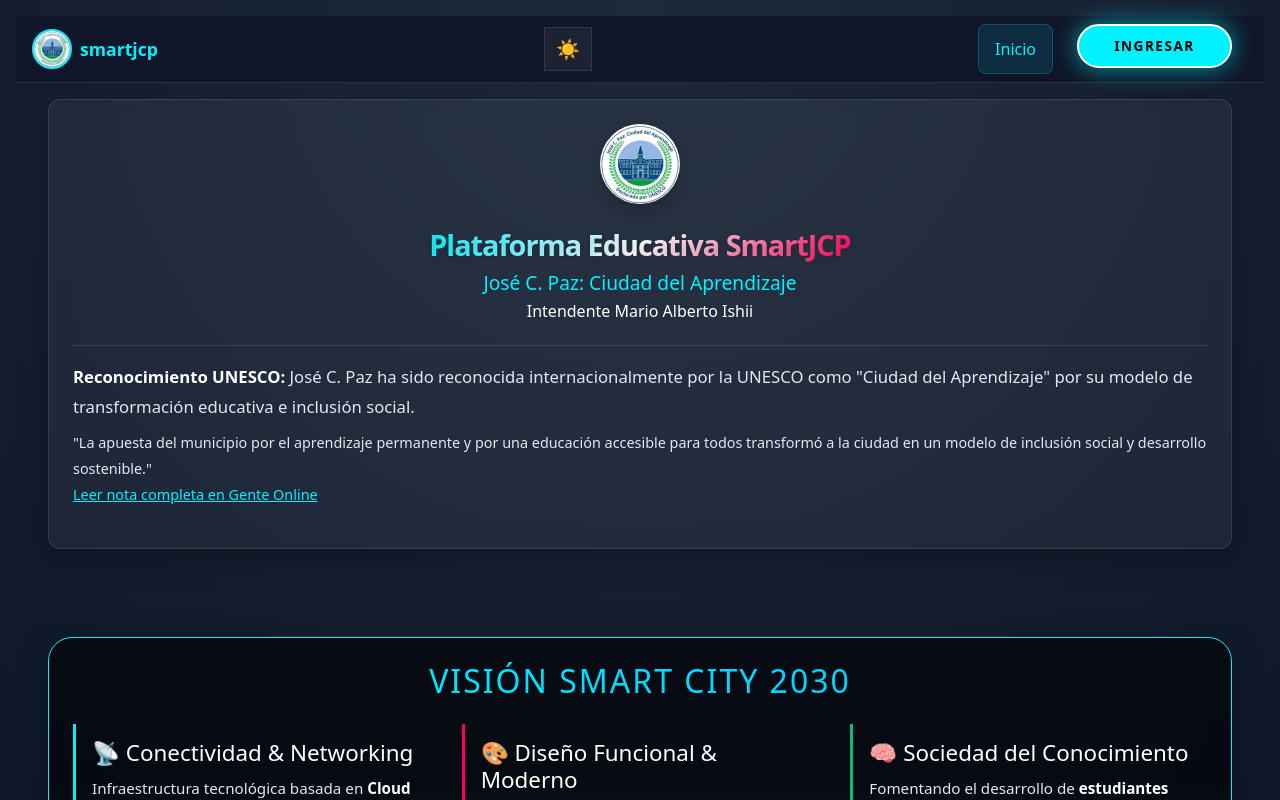
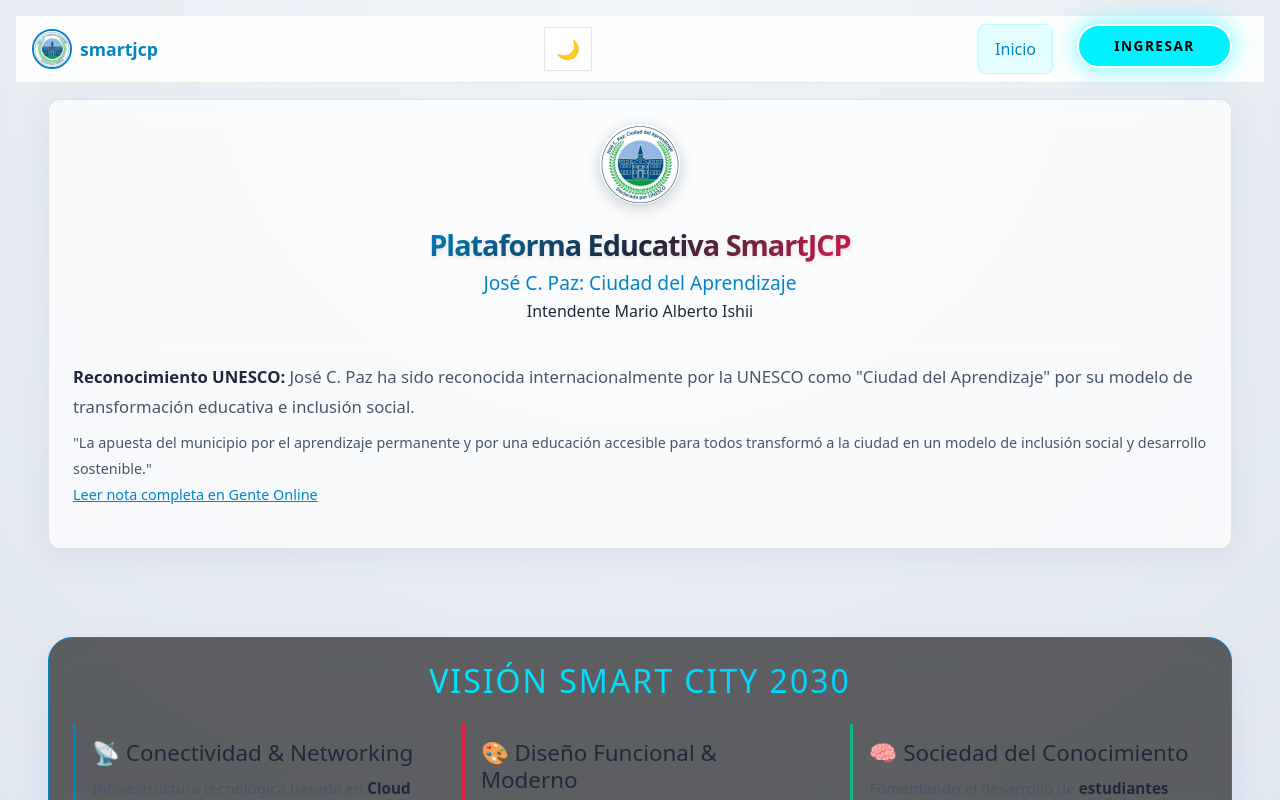
Before and after one commit to arielbulacio-coder/smartjcp, a React (Vite) app in the folder frontend/: page /#/ in a window 1280 px wide. Shown: the top 800 px of the page. Built offline with nearby package versions, Linux system fonts and the light colour scheme; no server answers.

Commit message:
Fix blank page crash (missing imports) and set default theme to Light

```diff
--- a/frontend/src/components/ThemeContext.jsx
+++ b/frontend/src/components/ThemeContext.jsx
@@ -5,7 +5,7 @@
 export const ThemeProvider = ({ children }) => {
     const [theme, setTheme] = useState(() => {
         const savedTheme = localStorage.getItem('theme');
-        return savedTheme || 'dark';
+        return savedTheme || 'light';
     });
 
     useEffect(() => {
```
Also changed, not shown: frontend/src/pages/Home.jsx (+7 -0 lines).
